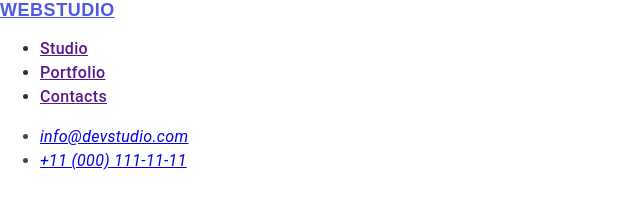
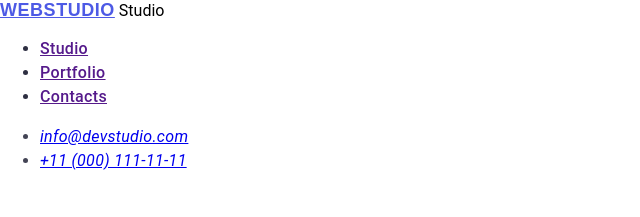
Before and after one commit to Viktoriia-Tymets/goit-markup-hw-02, a plain HTML site: page index.html in a window 1280 px wide. Shown: the top 217 px of the page, 0-640 px from the left. Drawn offline with nearby package versions, Linux system fonts and the light colour scheme.

Commit message:
Update index.html

```diff
--- a/index.html
+++ b/index.html
@@ -15,6 +15,7 @@
 <header>
 <nav>
 <a class="logo" href="./index.html">WebStudio</a>
+<span>Studio</span>
 <ul class="menu-nav">
 <li><a href="">Studio</a></li>
   <li><a href=""> Portfolio</a></li>
```
